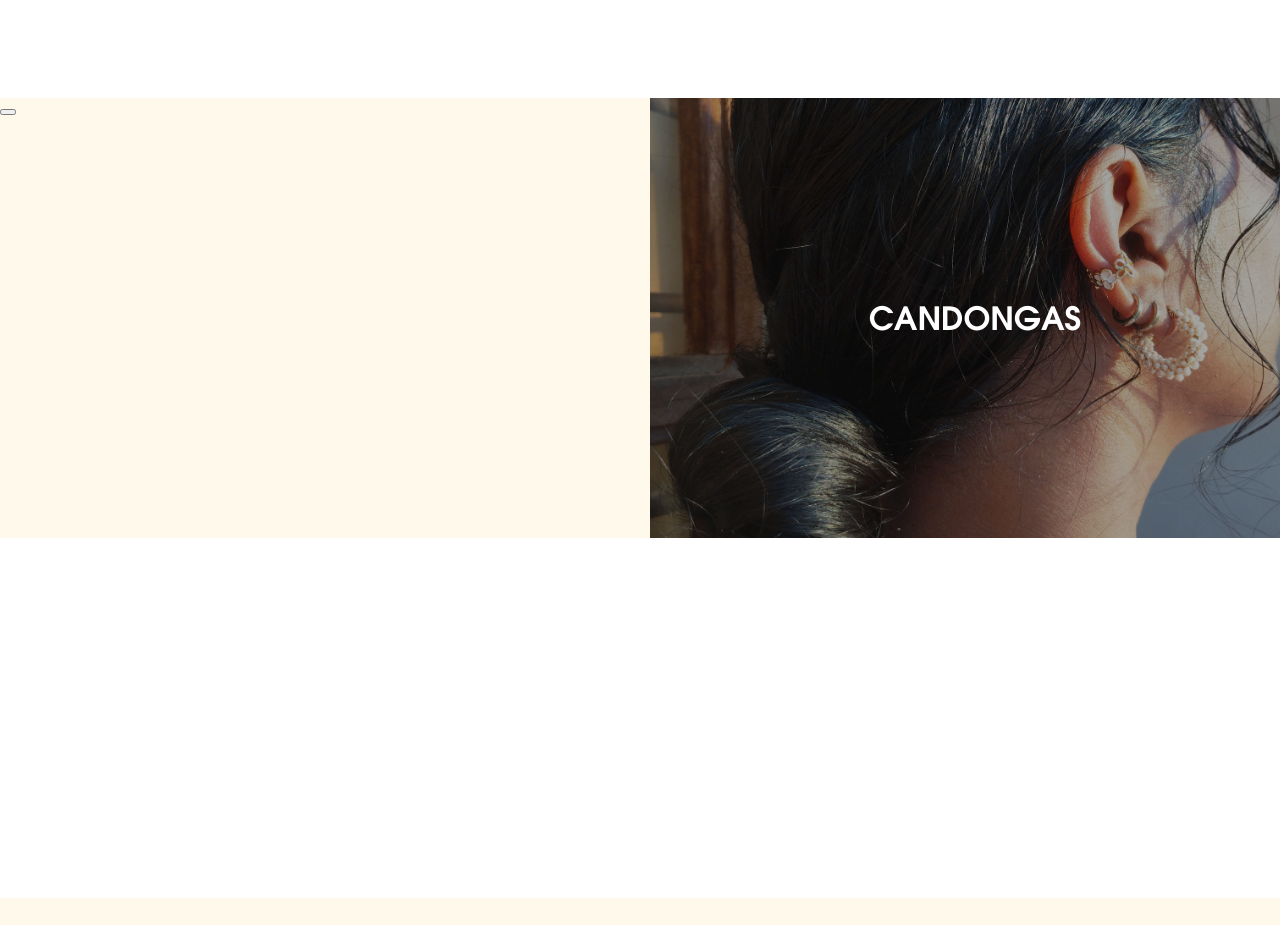
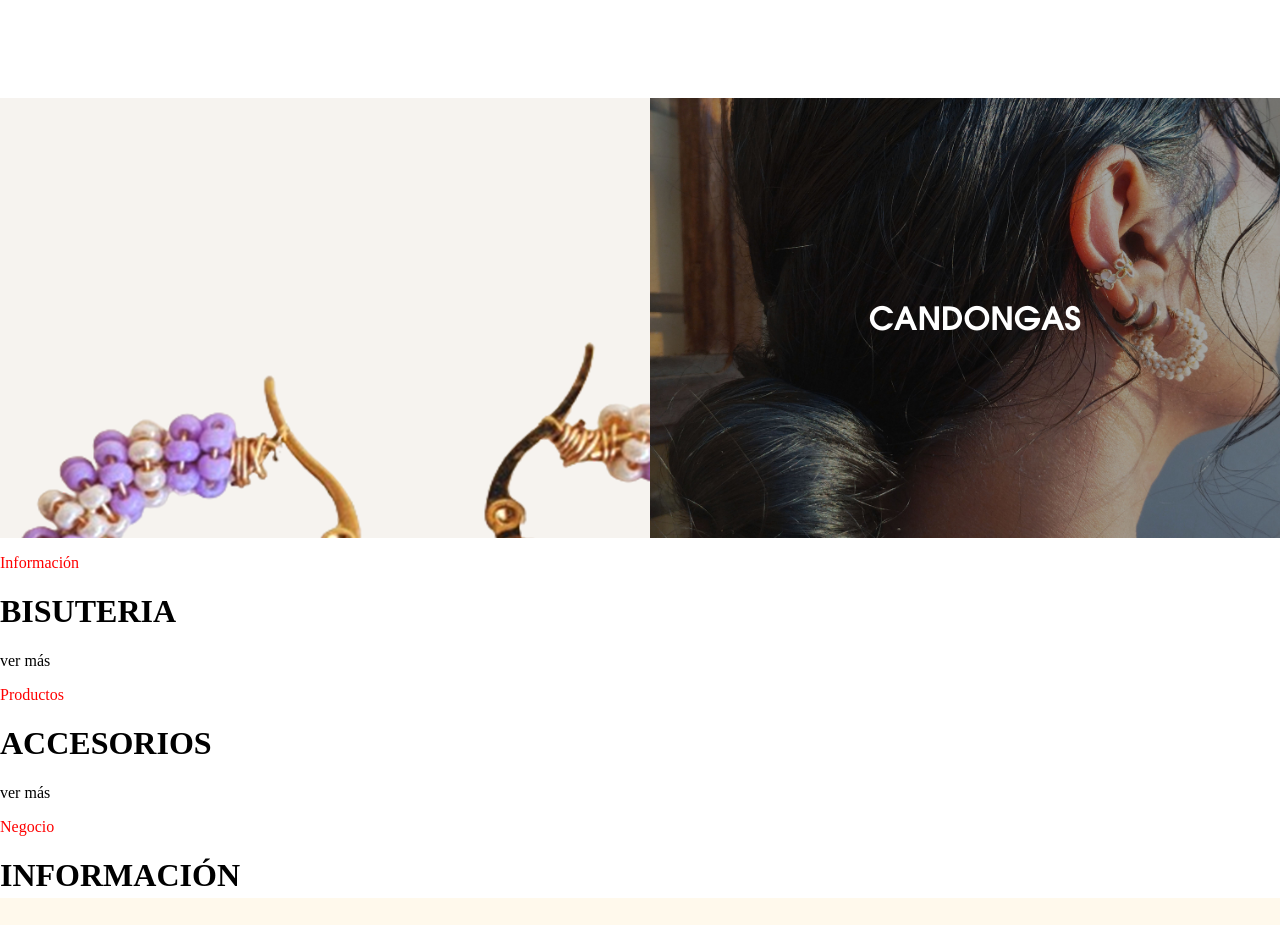
Before and after one commit to Esteban-Avila/ShopOnline, a React (Vite) app: page / in a window 1280 px wide. Shown: the part 1062-1987 px from the top of the page. Built offline with nearby package versions, Linux system fonts and the light colour scheme; a web font is replaced by a local one.

Commit message:
Nuevas funciones

```diff
--- a/src/Screens/Home.jsx
+++ b/src/Screens/Home.jsx
@@ -1,20 +1,40 @@
 import React, { useState, useEffect } from 'react';
+import { useNavigate } from 'react-router-dom';
 import Headed from '../Components/Headed';
 import NavBar from '../Components/NavBar/NavBar';
 import Social from '../Components/foot/Social';
 import prev from '../assets/previus.png';
 import next from '../assets/next.png';
+import CADS from '../../public/photos/CA-DS-Product.png';
 import '../Style/Home.css';
 import productsData from '../products.json';
+import infoData from '../info.json';
+import Modal from '../Components/modal';
 
 const Home = () => {
   const [products, setProducts] = useState([]);
   const [currentPage, setCurrentPage] = useState(0);
+  const [isButton, setIsButton] = useState(false);
+  const [modalData, setModalData] = useState(null);
+  const [isModalOpen, setIsModalOpen] = useState(false);
 
   useEffect(() => {
-    // Simular la carga de datos
     setProducts(productsData);
   }, []);
+
+  const handleMouseEnter = () => {
+    setIsButton(true);
+  };
+
+  const handleMouseLeave = () => {
+    setIsButton(false);
+  };
+
+  const navigate = useNavigate();
+
+  const handleClick = () => {
+    navigate('/Products');
+  };
 
   const itemsPerPage = 4;
   const totalPages = Math.ceil(products.length / itemsPerPage);
@@ -30,9 +50,18 @@ const Home = () => {
   const startIndex = currentPage * itemsPerPage;
   const displayedProducts = products.slice(startIndex, startIndex + itemsPerPage);
 
+  const openModal = (linkId) => {
+    setModalData(infoData[linkId]);
+    setIsModalOpen(true);
+  };
+
+  const closeModal = () => {
+    setIsModalOpen(false);
+    setModalData(null);
+  };
+
   return (
     <div className='container-home'>
-
       <div>
         <Headed />
         <NavBar />
@@ -40,55 +69,87 @@ const Home = () => {
 
       <div className='container-photo'>
         <h1>COLLARES UNICOS</h1>
-          <button className='more'>MÁS</button>
+        <button className='more' onClick={handleClick}>MÁS</button>
       </div>
 
       <div className='content'>
-
         <h2>MÁS VENDIDOS</h2>
         {displayedProducts.length === 0 ? (
           <p>Cargando productos...</p>
         ) : (
           <div className='products-carousel'>
-
-            <button className="btnprevius" onClick={handlePrev}><img src={prev} alt="btnprev"/></button>
-
+            <button className="btnprevius" onClick={handlePrev}>
+              <img src={prev} alt="btnprev" />
+            </button>
             {displayedProducts.map((product) => (
               <div key={product.id} className='product-card'>
-                <img src={product.image} alt={product.name} className='product-image' /><br></br>
+                <img src={product.image} alt={product.name} className='product-image' /><br />
                 <p>{product.name}</p>
-                <p>{product.price}</p>
+                <p className="bold-text">{product.price}</p>
                 <button className='add-button'>Agregar</button>
               </div>
             ))}
-
-            <button className="buttomnext" onClick={handleNext}><img src={next} alt="btnnext"/></button>
-
+            <button className="buttomnext" onClick={handleNext}>
+              <img src={next} alt="btnnext" />
+            </button>
           </div>
         )}
-
-        <button className="moreP">Más productos</button>
-
+        <button className="moreP" onClick={handleClick}>Más productos</button>
       </div>
 
       <div className='container-comp'>
-        <div class="leftHome">
-          <button className=""></button>
+        <div className="leftHome">
+          <img src={CADS}></img>
+          {isButton ? (
+            <button
+              className="btna"
+              onMouseLeave={handleMouseLeave}
+              onClick={handleClick}
+            >
+              Más productos
+            </button>
+          ) : (
+            <label
+              className="label-style"
+              onMouseEnter={handleMouseEnter}
+            >
+              Varia segun tamaño{'\n\n'}$25.000
+            </label>
+          )}
         </div>
-        <div class="rightHome"><h1>CANDONGAS</h1></div>
-
+        <div className="rightHome">
+          <h1 className="bold-text">CANDONGAS</h1>
+        </div>
       </div>
 
       <div className='container-comp2'>
         <div className='sectionsa'>
-
+          <div className='link1'>
+            <p>Información</p>
+            <h1>BISUTERIA</h1>
+            <a onClick={() => openModal('link1')}>ver más</a>
           </div>
-
+          <div className='link2'>
+            <p>Productos</p>
+            <h1>ACCESORIOS</h1>
+            <a onClick={() => openModal('link2')}>ver más</a>
+          </div>
+          <div className='link3'>
+            <p>Negocio</p>
+            <h1>INFORMACIÓN</h1>
+            <a onClick={() => openModal('link3')}>ver más</a>
+          </div>
+        </div>
         <div className='sectionsig'>
           <h1>SIGUE A MARISELLA EN INSTAGRAM</h1>
           <a href="https://www.instagram.com/marisella.jewelry?igsh=MWhpYng2aW1yZXhqcA==">@marisella.jewelry</a>
         </div>
       </div>
+
+      <Modal isOpen={isModalOpen} onClose={closeModal}>
+        <h1 className='title_M'>{modalData?.title}</h1>
+        <p className='Content_M'>{modalData?.content}</p>
+      </Modal>
 
       <div>
         <Social />
```
Lines whose indentation alone changed are shown as unchanged.
